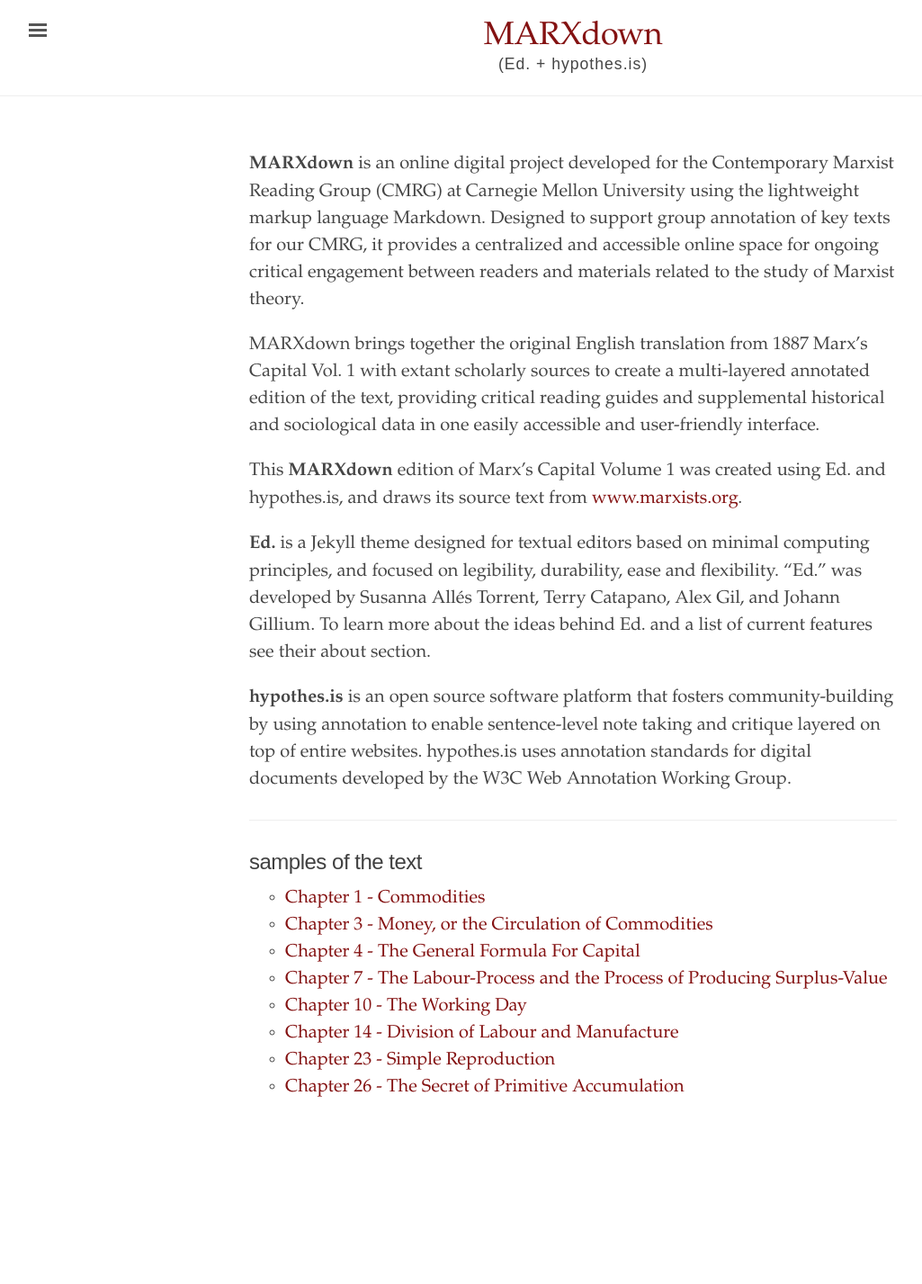
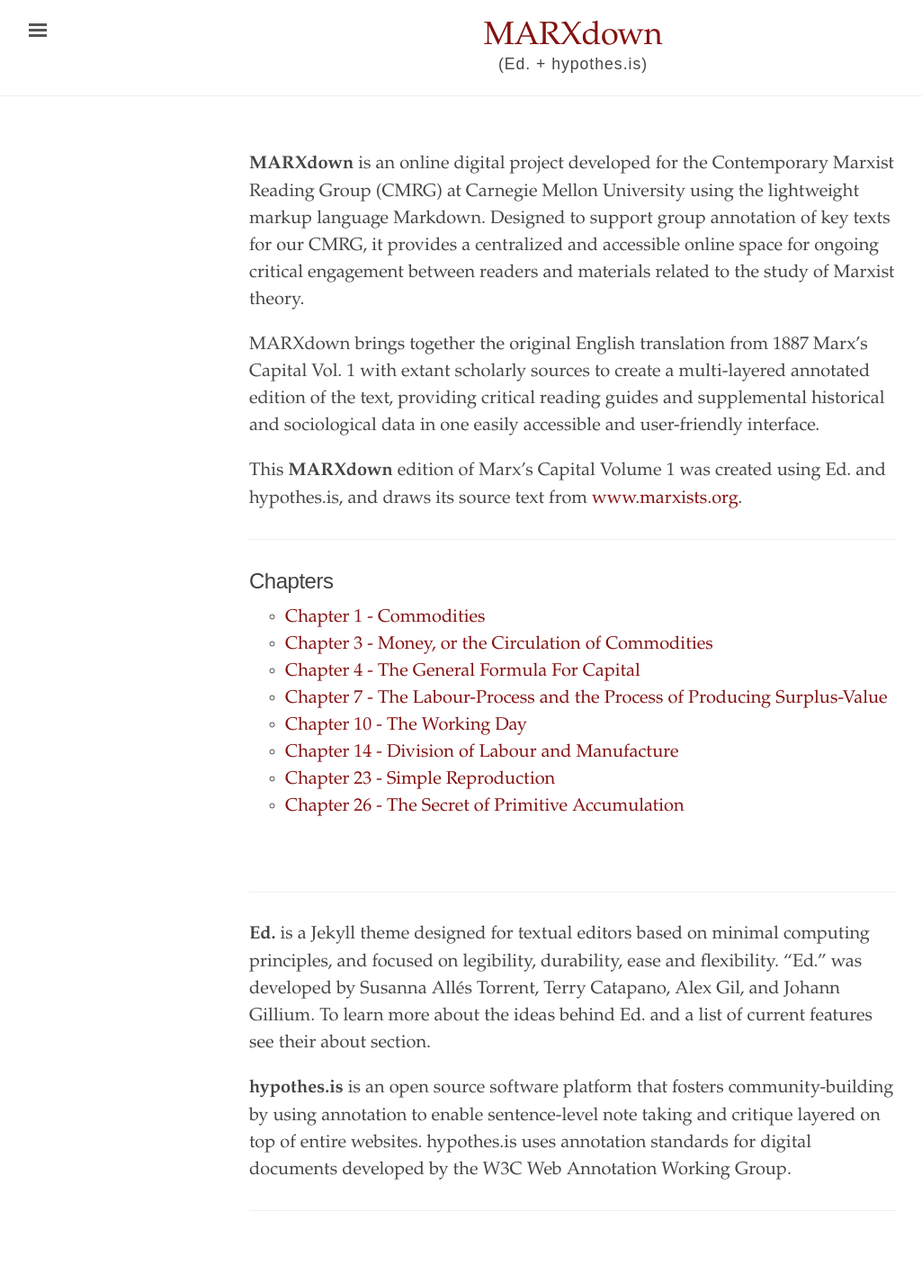
Before and after one commit to MARXdown/MARXdown.github.io, a Jekyll site: the page built from index.md, in a window 1280 px wide. Shown: the whole page at 90% size, without its empty margins (3-1028 px from the left). Built offline with Jekyll 4.4.1, drawn with Linux system fonts in a browser that asks for light colours; before the commit the page ends 1303 px from its top, so only the background shows below that.

Commit message:
minor changes

```diff
--- a/_sass/_ed.scss
+++ b/_sass/_ed.scss
@@ -841,3 +841,8 @@
 li.prose-indent {
   text-indent: 2rem;
 }
+
+div.annotator-frame {
+  width: 250px;
+  margin-left: -250px;
+}
--- a/index.md
+++ b/index.md
@@ -9,17 +9,10 @@
 
 This **MARXdown** edition of Marx’s Capital Volume 1 was created using Ed. and hypothes.is, and draws its source text from [www.marxists.org](https://www.marxists.org/archive/marx/works/download/pdf/Capital-Volume-I.pdf).
 
-**Ed.** is a Jekyll theme designed for textual editors based on minimal computing principles, and focused on legibility, durability, ease and flexibility. “Ed.” was developed by Susanna Allés Torrent, Terry Catapano, Alex Gil, and Johann Gillium. To learn more about the ideas behind Ed. and a list of current features see their about section.
-
-**hypothes.is** is an open source software platform that fosters community-building by using annotation to enable sentence-level note taking and critique layered on top of entire websites. hypothes.is uses annotation standards for digital documents developed by the W3C Web Annotation Working Group.
-
-
-
-
 <hr>
 
 <div class="toc">
-  <h2>samples of the text</h2>
+  <h2>Chapters</h2>
   <ul class="texts">
   {% for item in site.texts %}
 
@@ -31,3 +24,14 @@
   {% endfor %}
   </ul>
 </div>
+
+<hr>
+
+**Ed.** is a Jekyll theme designed for textual editors based on minimal computing principles, and focused on legibility, durability, ease and flexibility. “Ed.” was developed by Susanna Allés Torrent, Terry Catapano, Alex Gil, and Johann Gillium. To learn more about the ideas behind Ed. and a list of current features see their about section.
+
+**hypothes.is** is an open source software platform that fosters community-building by using annotation to enable sentence-level note taking and critique layered on top of entire websites. hypothes.is uses annotation standards for digital documents developed by the W3C Web Annotation Working Group.
+
+
+
+
+<hr>
```
Also changed, not shown: _texts/ch04.md (+5 -0 lines), _texts/ch07.md (+5 -2 lines), 1 other file.
